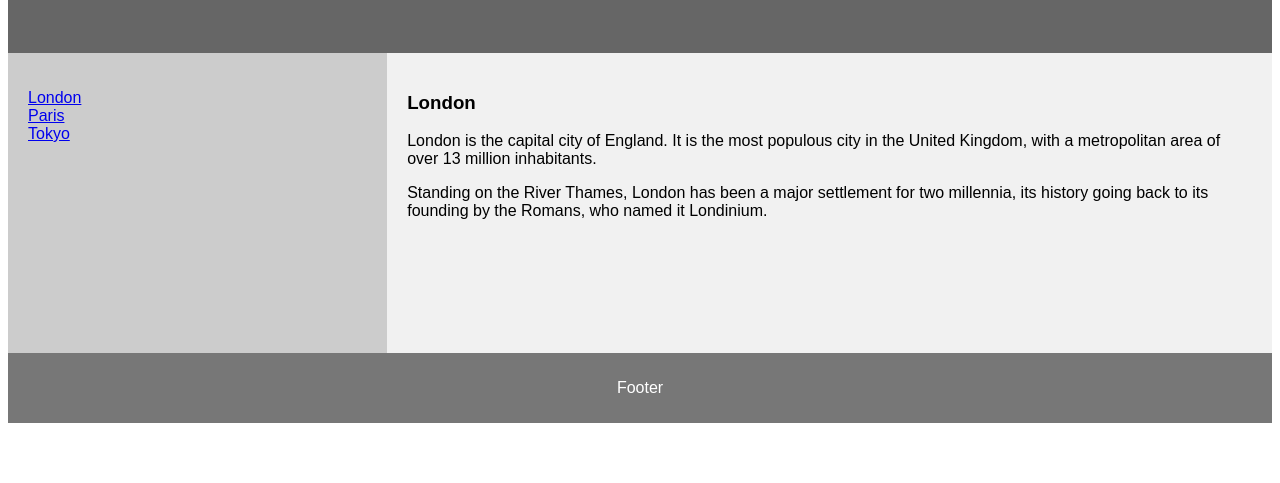
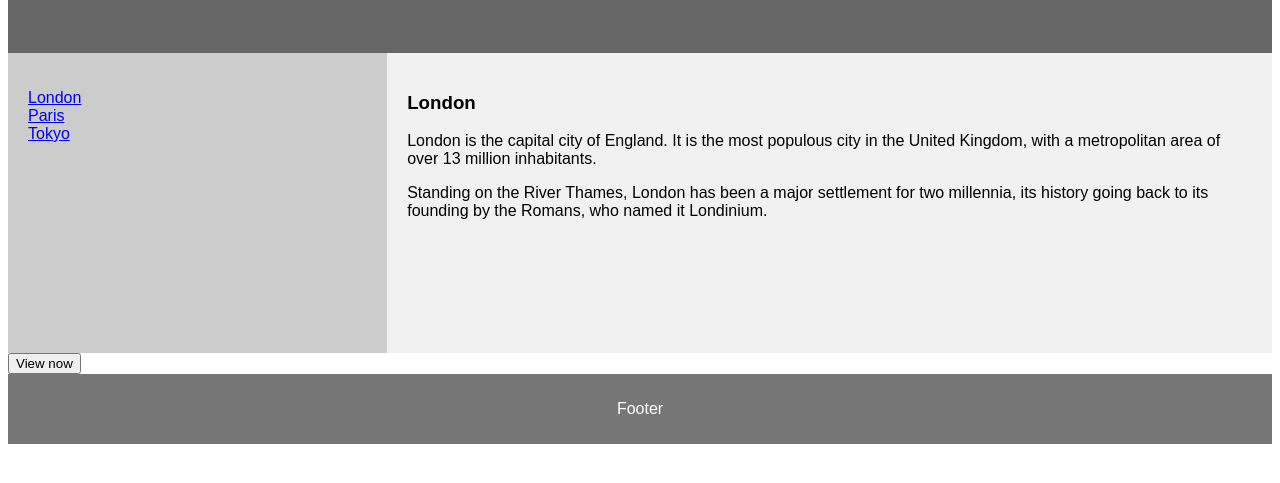
Before and after one commit to nguyenhah401/product-management, a plain HTML site: page index.html in a window 1280 px wide. Shown: the part 291-774 px from the top of the page. Drawn offline with Linux system fonts and the light colour scheme.

Commit message:
Try it button

```diff
--- a/index.html
+++ b/index.html
@@ -93,6 +93,7 @@ footer {
     <p>London is the capital city of England. It is the most populous city in the  United Kingdom, with a metropolitan area of over 13 million inhabitants.</p>
     <p>Standing on the River Thames, London has been a major settlement for two millennia, its history going back to its founding by the Romans, who named it Londinium.</p>
   </article>
+  <button>View now</button>
 </section>
 
 <footer>
```
